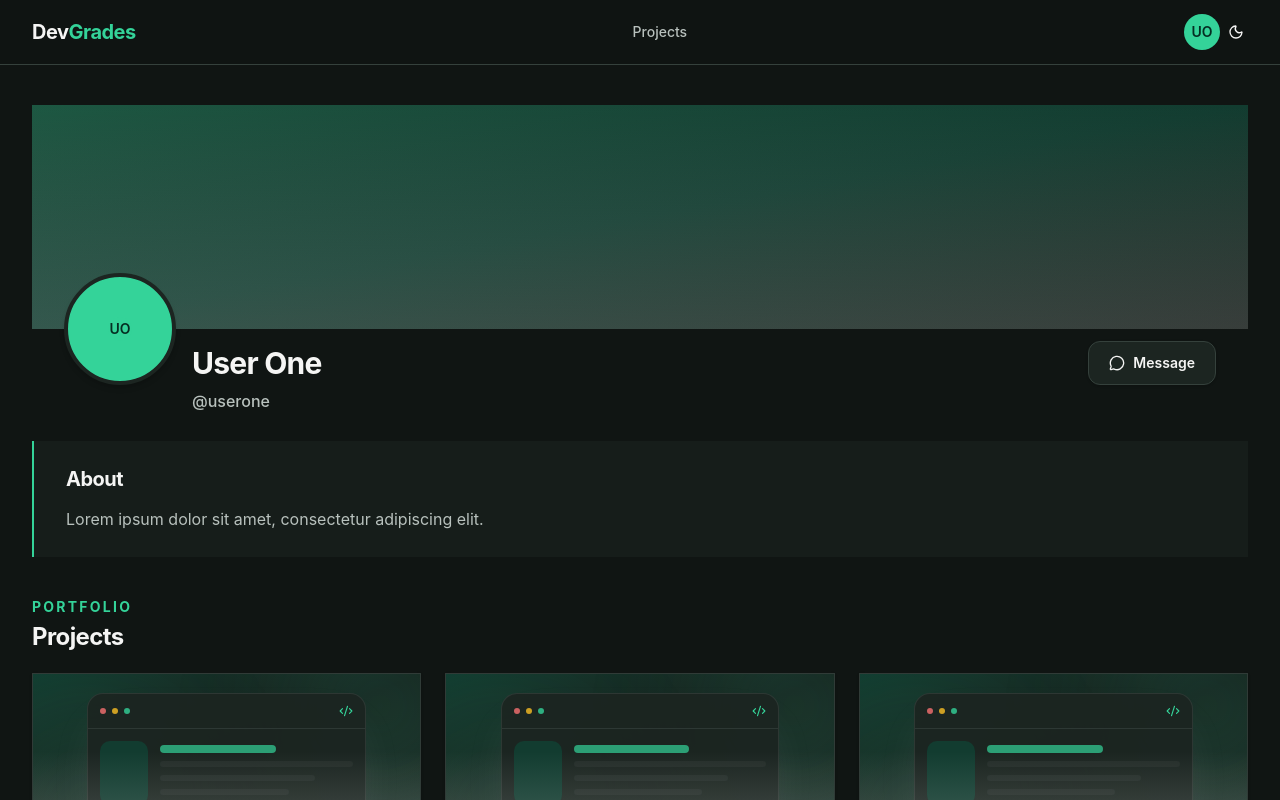
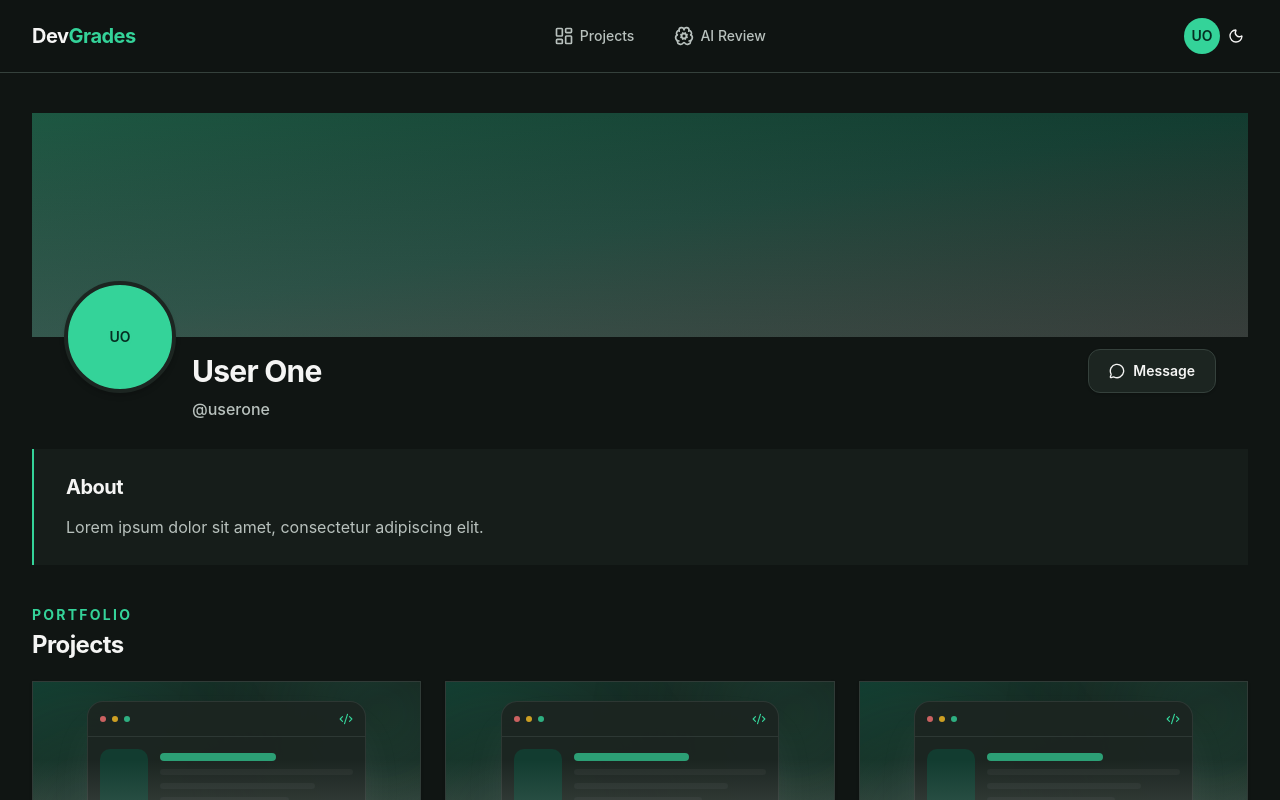
Before and after one commit to TomerP750/DevGrades, a React (Vite) app in the folder frontend/: page /users/user-1 in a window 1280 px wide. Shown: the top 800 px of the page. Built offline with nearby package versions, Linux system fonts and the light colour scheme; no server answers.

Commit message:
menu animation, navitem type

```diff
--- a/frontend/src/features/projects/components/project_card/UpdateProjectModal.tsx
+++ b/frontend/src/features/projects/components/project_card/UpdateProjectModal.tsx
@@ -59,7 +59,6 @@ export function UpdateProjectModal({
             <form
                 onSubmit={handleSubmit(handleUpdateProject)}
                 className="space-y-5"
-                noValidate
             >
                 <Input
                     label="Project name"
--- a/frontend/src/features/projects/pages/FeedNavbar.tsx
+++ b/frontend/src/features/projects/pages/FeedNavbar.tsx
@@ -1,4 +1,3 @@
-import { Link } from "react-router-dom";
 import { useState } from "react";
 import { Badge } from "../../../shared/ui/Badge";
 import { Logo } from "../../../shared/ui/Logo";
@@ -7,9 +6,9 @@ import { Button } from "../../../shared/ui/Button";
 import { MoonIcon, SunIcon } from "lucide-react";
 import { dummyData } from "../../profile/api/dummyData";
 import { UserMenu } from "../components/UserMenu";
+import { navItems } from "./navItems";
+import { NavItem } from "../../../shared/ui/NavItem";
 
-const projectsUnderlineClassName =
-    "relative after:absolute after:-bottom-1.5 after:left-0 after:h-0.5 after:w-full after:origin-center after:scale-x-0 after:bg-current after:transition-transform after:duration-200 after:content-[''] group-hover:after:scale-x-100";
 
 export function FeedNavbar() {
 
@@ -23,19 +22,17 @@ export function FeedNavbar() {
             aria-label="Feed navigation"
             className="sticky top-0 z-50 border-b border-border bg-background/90 backdrop-blur-md"
         >
-            <div className="mx-auto flex min-h-16 w-full max-w-7xl items-center justify-between gap-3 px-4 sm:gap-4 sm:px-6 lg:px-8">
+            <div className="mx-auto flex min-h-18 w-full max-w-7xl items-center justify-between gap-3 px-4 sm:gap-4 sm:px-6 lg:px-8">
                 <div className="shrink-0 text-lg font-bold tracking-tight sm:text-xl">
                     <Logo isLink />
                 </div>
 
                 <div className="flex items-center gap-2 sm:gap-4">
-                    <Link
-                        to="/feed"
-                        aria-current="page"
-                        className="group px-2 py-2 text-sm font-medium text-muted-foreground transition-colors hover:text-foreground focus-visible:outline-none focus-visible:ring-2 focus-visible:ring-ring sm:px-3"
-                    >
-                        <span className={projectsUnderlineClassName}>Projects</span>
-                    </Link>
+                    {navItems.map(item => {
+                        return (
+                            <NavItem key={item.label} item={item} />
+                        )
+                    })}
                 </div>
 
                 <div className="flex items-center gap-1">
--- /dev/null
+++ b/frontend/src/features/projects/pages/navItems.ts
@@ -0,0 +1,16 @@
+import { BrainCog, LayoutDashboardIcon } from "lucide-react";
+import type { NavItem } from "../../../shared/models/NavItem";
+
+
+export const navItems: NavItem[] = [
+    {
+        label: "Projects",
+        to: "/projects",
+        Icon: LayoutDashboardIcon
+    },
+    {
+        label: "AI Review",
+        to: "/ai-review",
+        Icon: BrainCog
+    },
+]
--- a/frontend/src/index.css
+++ b/frontend/src/index.css
@@ -182,3 +182,22 @@
     color: var(--accent-foreground);
   }
 }
+
+@keyframes slide-down {
+  from {
+    opacity: 0;
+    transform: translateY(-0.5rem);
+  }
+
+  to {
+    opacity: 1;
+    transform: translateY(0);
+  }
+}
+
+
+@media (prefers-reduced-motion: no-preference) {
+  .slide-down {
+    animation: slide-down 180ms cubic-bezier(0.16, 1, 0.3, 1);
+  }
+}
--- /dev/null
+++ b/frontend/src/shared/models/NavItem.ts
@@ -0,0 +1,7 @@
+import type { LucideIcon } from "lucide-react";
+
+export type NavItem = {
+    label: string;
+    to: string;
+    Icon: LucideIcon
+}
--- a/frontend/src/shared/ui/Menu.tsx
+++ b/frontend/src/shared/ui/Menu.tsx
@@ -15,7 +15,7 @@ export function Menu({
 
     return (
         <div
-            className={`absolute right-0 top-full z-30 mt-2 border border-border bg-card text-card-foreground shadow-xl ${className}`}
+            className={`slide-down absolute right-0 top-full z-30 mt-2 border border-border bg-card text-card-foreground shadow-xl ${className}`}
         >
             {children}
         </div>
--- /dev/null
+++ b/frontend/src/shared/ui/NavItem.tsx
@@ -0,0 +1,23 @@
+import { Link } from "react-router-dom";
+import type { NavItem } from "../models/NavItem";
+
+interface NavItemProps {
+    item: NavItem;
+}
+
+const underlineClassName =
+"relative after:absolute after:-bottom-1.5 after:left-0 after:h-0.5 after:w-full after:origin-center after:scale-x-0 after:bg-current after:transition-transform after:duration-200 after:content-[''] group-hover:after:scale-x-100";
+
+
+export function NavItem({ item }: NavItemProps) {
+    return (
+        <Link
+            to={item.to}
+            key={item.label}
+            className="group flex items-center gap-1.5 px-2 py-2 text-sm font-medium text-muted-foreground transition-colors hover:text-foreground focus-visible:outline-none focus-visible:ring-2 focus-visible:ring-ring sm:px-3"
+        >
+            <item.Icon className="size-5" />
+            <span className={underlineClassName}>{item.label}</span>
+        </Link>
+    )
+}
```
